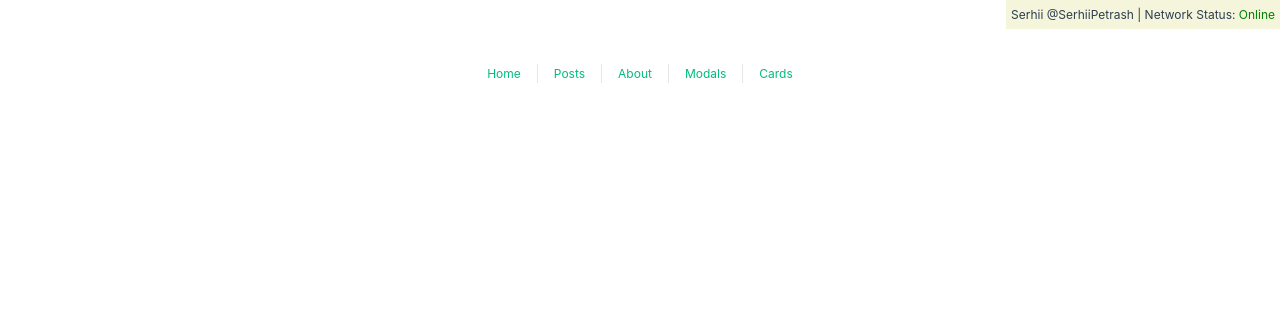
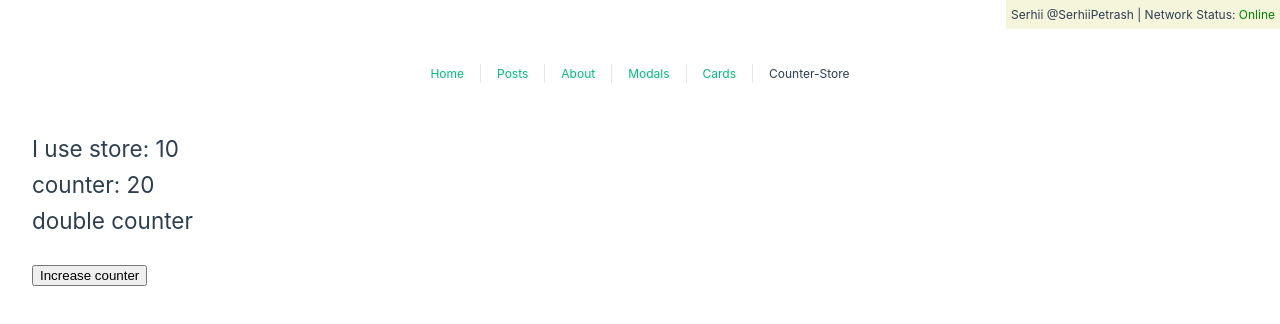
Before and after one commit to serhiipetrash/learn-vue3, a Vue app: page /counter-store in a window 1280 px wide. Shown: the top 324 px of the page. Built offline with nearby package versions, Linux system fonts and the light colour scheme.

Commit message:
use Pinia, create counter-store

```diff
--- a/src/App.vue
+++ b/src/App.vue
@@ -15,6 +15,7 @@
     <RouterLink to="/about">About</RouterLink>
     <RouterLink to="/modals">Modals</RouterLink>
     <RouterLink to="/cards">Cards</RouterLink>
+    <RouterLink to="/counter-store">Counter-Store</RouterLink>
   </nav>
 
   <RouterView />
--- a/src/router/index.js
+++ b/src/router/index.js
@@ -35,6 +35,11 @@ const router = createRouter({
       path: '/cards',
       name: 'cards',
       component: () => import('../views/Cards.vue')
+    },
+    {
+      path: '/counter-store',
+      name: 'counter-store',
+      component: () => import('../views/CounterStore.vue')
     }
 
 
--- a/src/stores/counter.js
+++ b/src/stores/counter.js
@@ -2,11 +2,11 @@ import { ref, computed } from 'vue'
 import { defineStore } from 'pinia'
 
 export const useCounterStore = defineStore('counter', () => {
-  const count = ref(0)
-  const doubleCount = computed(() => count.value * 2)
+  const countStore = ref(10)
+  const doubleCount = computed(() => countStore.value * 2)
   function increment() {
-    count.value++
+    countStore.value++
   }
 
-  return { count, doubleCount, increment }
+  return { countStore, doubleCount, increment }
 })
--- /dev/null
+++ b/src/views/CounterStore.vue
@@ -0,0 +1,17 @@
+<script setup>
+import { useCounterStore } from '../stores/counter'
+
+const c = useCounterStore()
+
+</script>
+
+<template>
+  <br />
+  <br />
+  <h2>I use store: {{ c.countStore }}</h2>
+  <h2>counter: {{ c.doubleCount }}</h2>
+  <h2>double counter</h2>
+  <br />
+  <button @click="c.increment">Increase counter</button>
+
+</template>
```
